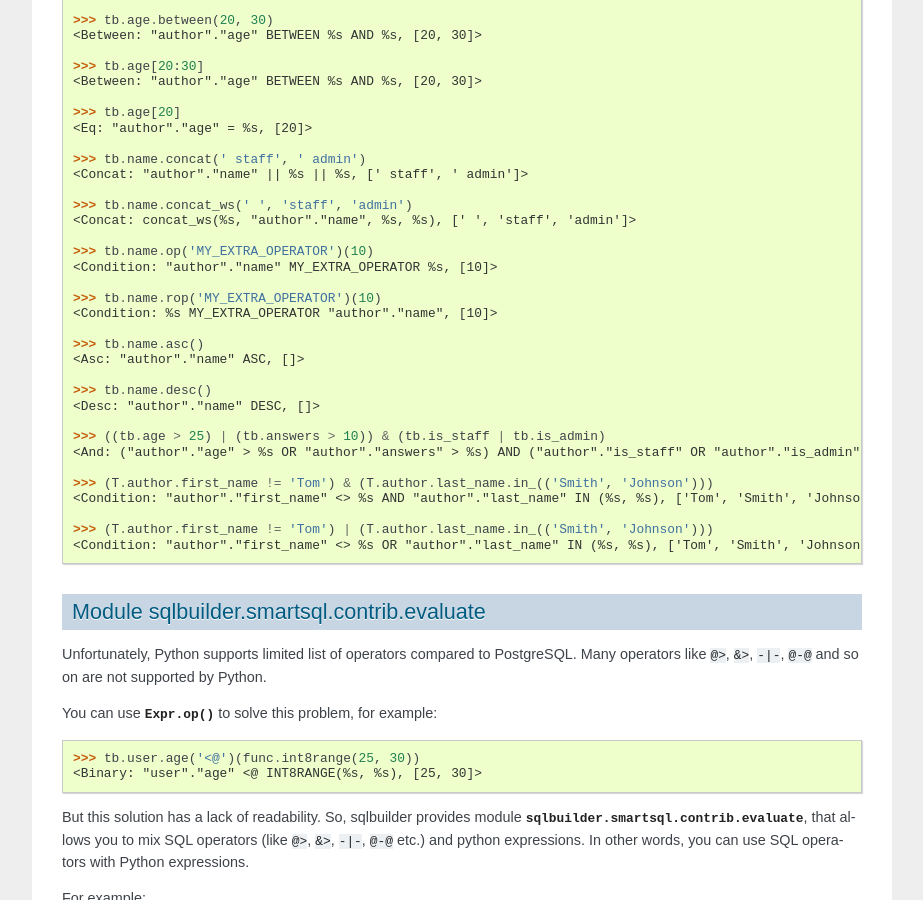
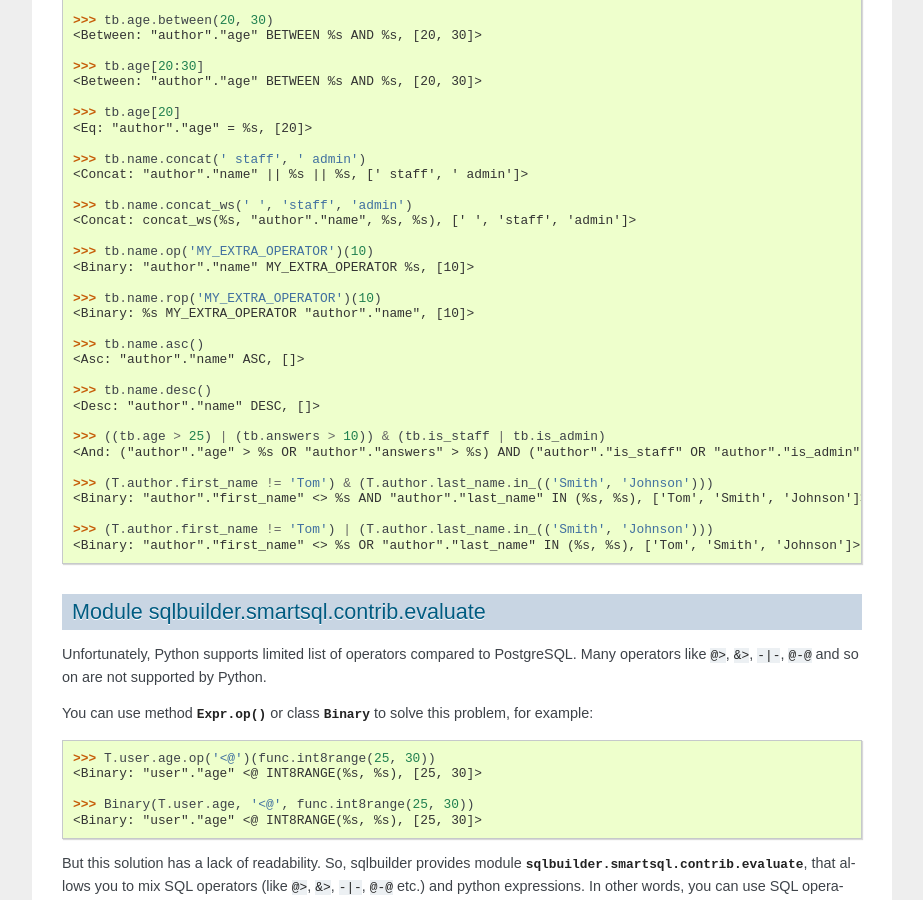
Before and after one commit to emacsway/sqlbuilder, a Sphinx documentation site: the page built from docs/index.rst, in a window 1280 px wide and 900 px high, scrolled down 5964 px. Shown: the whole window, without its empty margins (198-1121 px from the left). Built offline with Sphinx 7.4.7, drawn with Linux system fonts in a browser that asks for light colours.

Commit message:
docs and minor impromevent of e()

```diff
--- a/docs/index.rst
+++ b/docs/index.rst
@@ -368,10 +368,10 @@ Condition operators
     <Concat: concat_ws(%s, "author"."name", %s, %s), [' ', 'staff', 'admin']>
 
     >>> tb.name.op('MY_EXTRA_OPERATOR')(10)
-    <Condition: "author"."name" MY_EXTRA_OPERATOR %s, [10]>
+    <Binary: "author"."name" MY_EXTRA_OPERATOR %s, [10]>
 
     >>> tb.name.rop('MY_EXTRA_OPERATOR')(10)
-    <Condition: %s MY_EXTRA_OPERATOR "author"."name", [10]>
+    <Binary: %s MY_EXTRA_OPERATOR "author"."name", [10]>
 
     >>> tb.name.asc()
     <Asc: "author"."name" ASC, []>
@@ -383,10 +383,10 @@ Condition operators
     <And: ("author"."age" > %s OR "author"."answers" > %s) AND ("author"."is_staff" OR "author"."is_admin"), [25, 10]>
 
     >>> (T.author.first_name != 'Tom') & (T.author.last_name.in_(('Smith', 'Johnson')))
-    <Condition: "author"."first_name" <> %s AND "author"."last_name" IN (%s, %s), ['Tom', 'Smith', 'Johnson']>
+    <Binary: "author"."first_name" <> %s AND "author"."last_name" IN (%s, %s), ['Tom', 'Smith', 'Johnson']>
 
     >>> (T.author.first_name != 'Tom') | (T.author.last_name.in_(('Smith', 'Johnson')))
-    <Condition: "author"."first_name" <> %s OR "author"."last_name" IN (%s, %s), ['Tom', 'Smith', 'Johnson']>
+    <Binary: "author"."first_name" <> %s OR "author"."last_name" IN (%s, %s), ['Tom', 'Smith', 'Johnson']>
 
 
 .. module:: sqlbuilder.smartsql.contrib.evaluate
@@ -398,9 +398,12 @@ Module sqlbuilder.smartsql.contrib.evaluate
 Unfortunately, Python supports limited list of operators compared to PostgreSQL.
 Many operators like ``@>``, ``&>``, ``-|-``, ``@-@`` and so on are not supported by Python.
 
-You can use :meth:`Expr.op` to solve this problem, for example::
+You can use method :meth:`Expr.op` or class :class:`Binary` to solve this problem, for example::
 
-    >>> tb.user.age('<@')(func.int8range(25, 30))
+    >>> T.user.age.op('<@')(func.int8range(25, 30))
+    <Binary: "user"."age" <@ INT8RANGE(%s, %s), [25, 30]>
+
+    >>> Binary(T.user.age, '<@', func.int8range(25, 30))
     <Binary: "user"."age" <@ INT8RANGE(%s, %s), [25, 30]>
 
 But this solution has a lack of readability.
```
Also changed, not shown: 1 other file.
